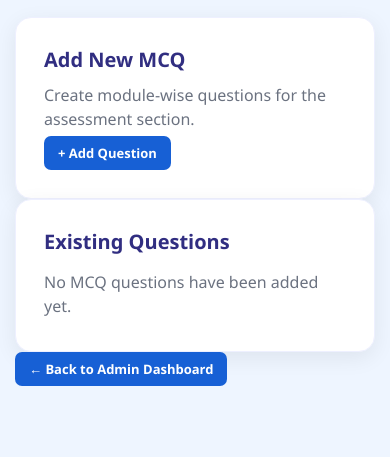
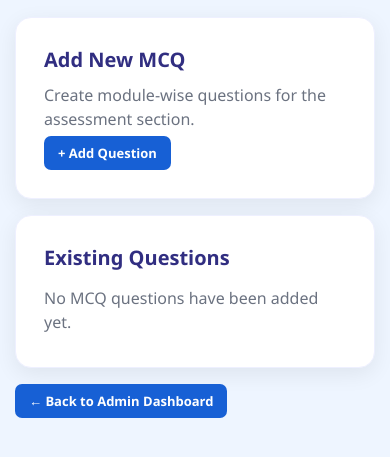
Before and after one commit to fidhafathima2004/Learntrack, a Django app: page /question-bank/ in a window 390 px wide. Shown: the part 212-669 px from the top of the page. Run offline with Django 5.2, Linux system fonts and the light colour scheme; data that the repository does not hold is empty.

Commit message:
style: polish glassmorphism cards, buttons, and responsive transitions

```diff
--- a/static/css/style.css
+++ b/static/css/style.css
@@ -1160,3 +1160,13 @@ a {
     grid-template-columns: 1fr 1fr;
     gap: 20px;
 }
+
+/* UI & Responsive transition enhancements */
+@media (max-width: 768px) {
+  .dashboard-container, .admin-container {
+    padding: 1rem;
+  }
+  .card {
+    margin-bottom: 1rem;
+  }
+}
```
